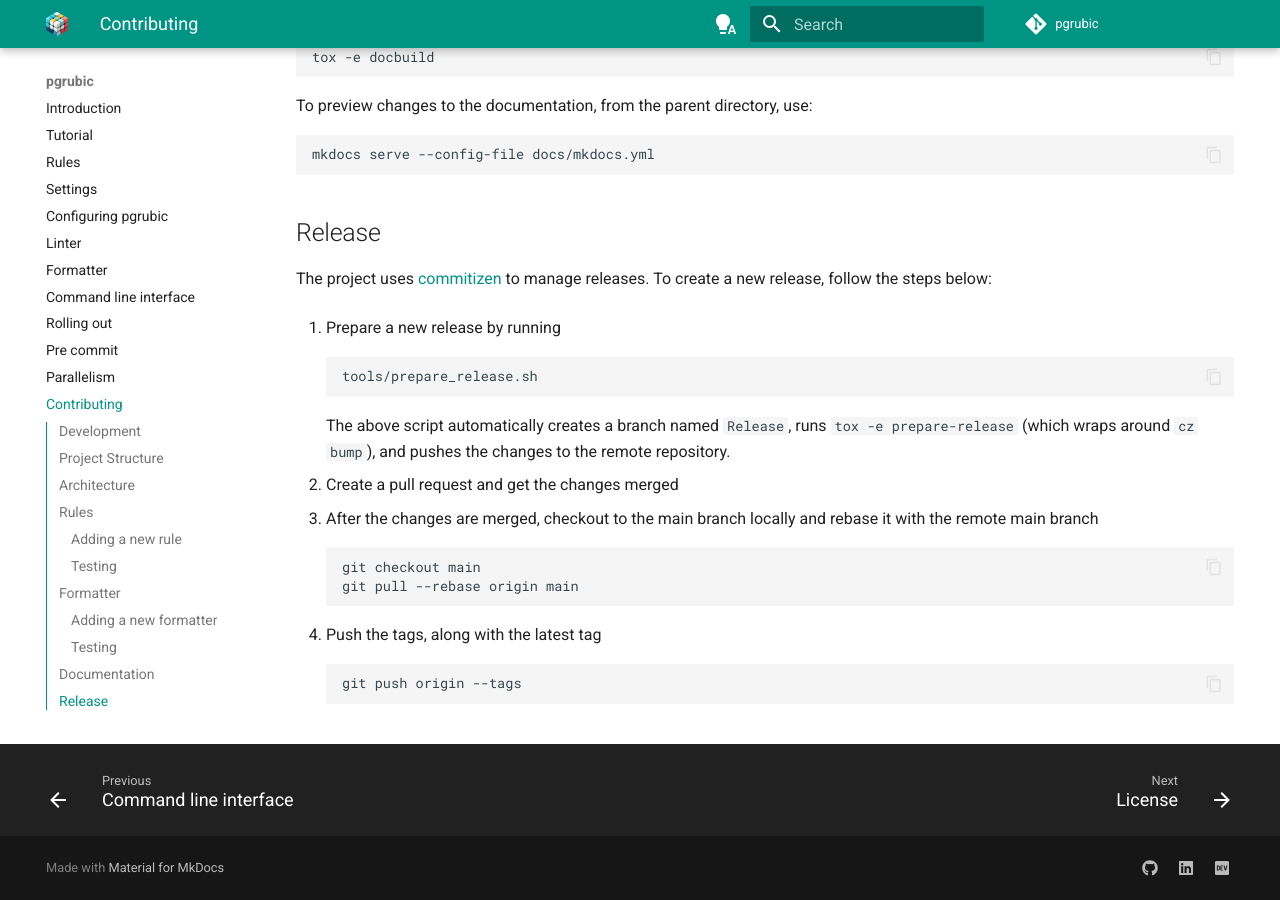
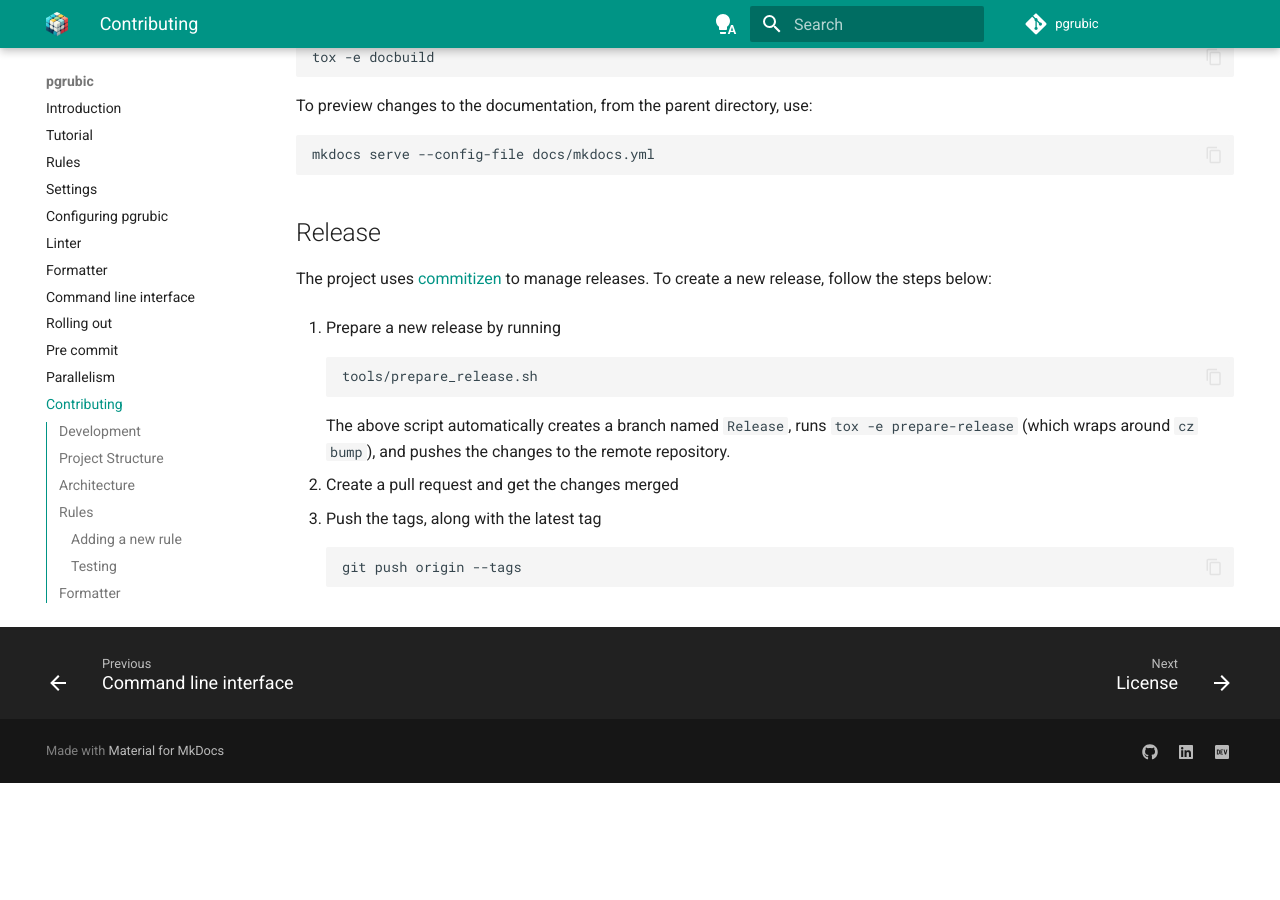
Before and after one commit to bolajiwahab/pgrubic, an MkDocs documentation site: the page built from docs/docs/contributing.md, in a window 1280 px wide and 900 px high, scrolled down 4152 px. Built offline with MkDocs 1.6.1 and Material for MkDocs 9.7.7, drawn with Linux system fonts in a browser that asks for light colours; comment, search, counter and statistics services are not loaded; after the commit the page ends 4935 px from its top, so only the background shows below that.

Commit message:
chore: add prepare-release script (#154)

````diff
--- a/docs/docs/contributing.md
+++ b/docs/docs/contributing.md
@@ -193,14 +193,7 @@ The project uses [commitizen](https://commitizen-tools.github.io/commitizen/) to
 
 2. Create a pull request and get the changes merged
 
-3. After the changes are merged, checkout to the main branch locally and rebase it with the remote main branch
-
-    ```bash
-    git checkout main
-    git pull --rebase origin main
-    ```
-
-4. Push the tags, along with the latest tag
+3. Push the tags, along with the latest tag
 
     ```bash
     git push origin --tags
````
Also changed, not shown: 1 other file.
